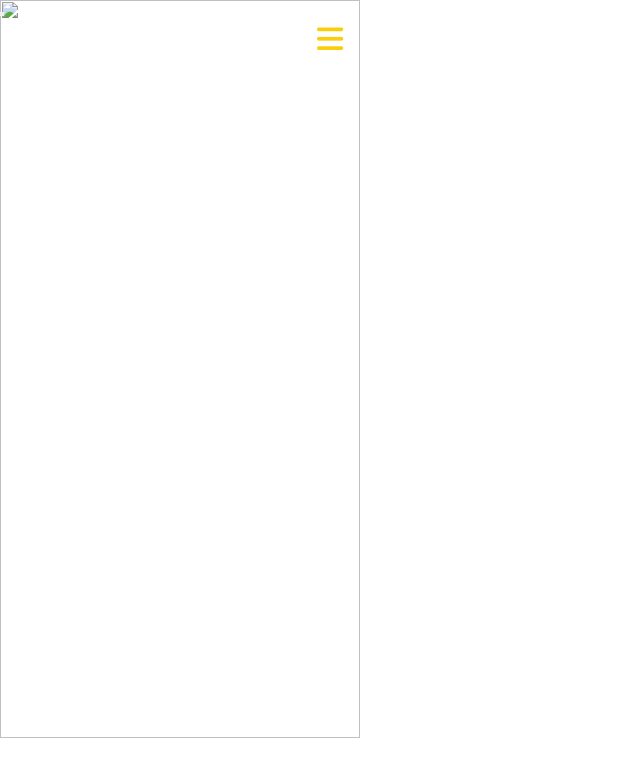
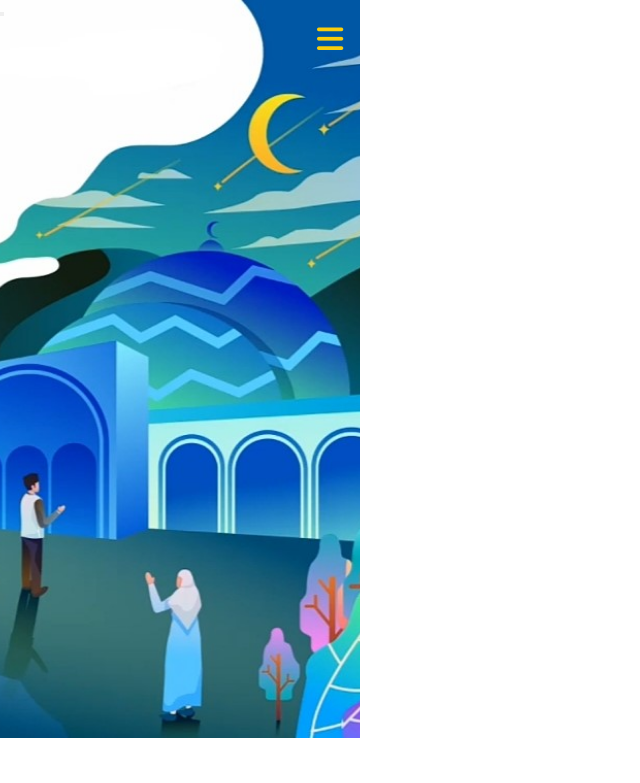
Before and after one commit to ahmedasik404/Eid-Ul-Fitr, a plain HTML site: page index.html in a window 1280 px wide. Shown: the top 783 px of the page, without its empty margins (0-640 px from the left). Drawn offline with nearby package versions, Linux system fonts and the light colour scheme.

Commit message:
Update index.html

```diff
--- a/index.html
+++ b/index.html
@@ -12,7 +12,7 @@
 <title>Document</title>
 </head>
 <body>
-    <img class="img" src="eidulfitar1.jpg" alt="">
+    <img class="img" src="eidulfitr1.jpg" alt="">
     <button data-aos="fade-up" onclick="myFunction()"><i class="fa-solid fa-bars" id="menu"></i></button>
     <header>
         <nav class="nav" id="nav">
```
